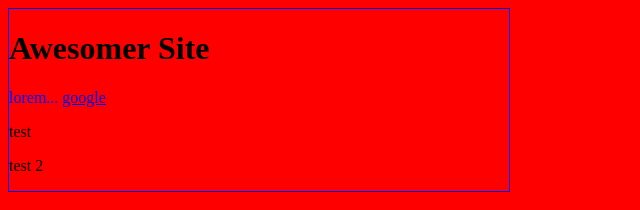
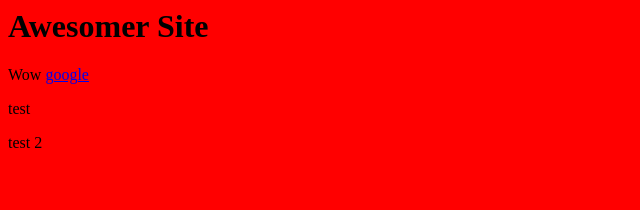
Before and after one commit to mason-stewart/wow-really-cool-junk-demo-project, a plain HTML site: page index.html in a window 1280 px wide. Shown: the whole page, without its empty margins (0-640 px from the left). Drawn offline with Linux system fonts and the light colour scheme.

Commit message:
Ripped out dumb stuff

```diff
--- a/index.html
+++ b/index.html
@@ -4,24 +4,13 @@
 
 
   <link rel="stylesheet" type="text/css" href="main.css">
-
-  <style type="text/css">
-    div {
-      border: 1px solid blue;
-      width: 500px;
-    }
-
-    .first {
-      color: blue;
-    }
-  </style>
 </head>
 
 <body>
   <div>
     <h1>Awesomer Site</h1>
     <p class="first">
-      lorem...
+      Wow
       <a href="http://google.com">google</a>
     </p>
     <p>test</p>
```
